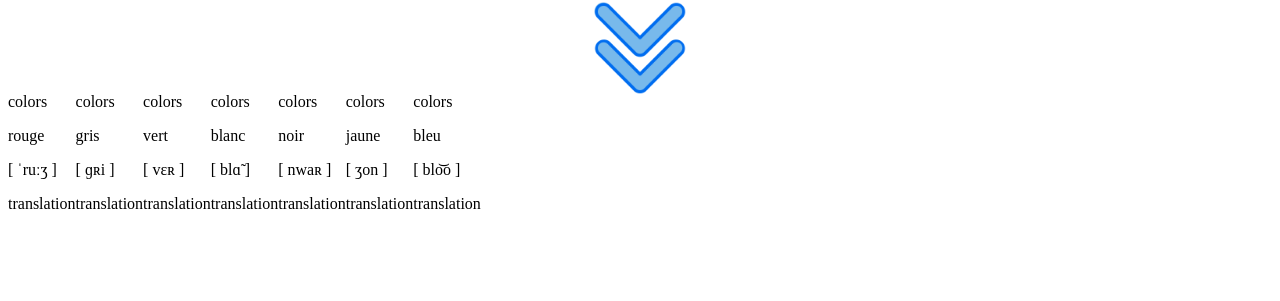
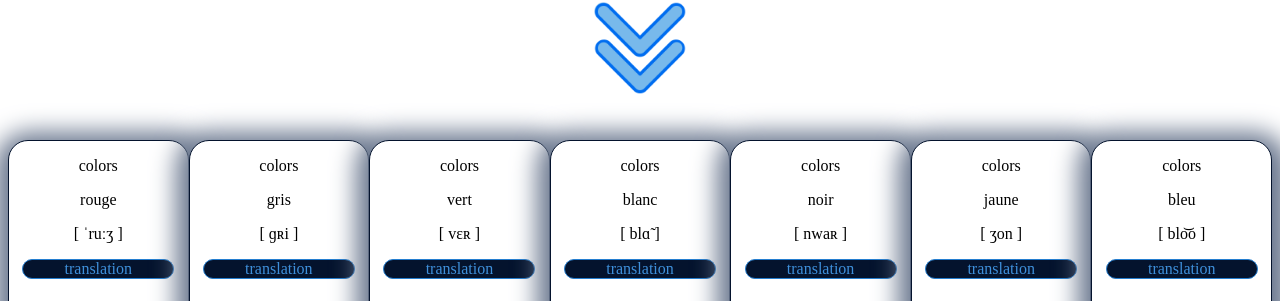
Before and after one commit to KateM3d/words, a React (Create React App) app in the folder words/: page / in a window 1280 px wide. Shown: the part 499-800 px from the top of the page. Built offline with nearby package versions, Linux system fonts and the light colour scheme.

Commit message:
added ternary rendering for translation button

```diff
--- a/words/src/components/Flashcard/Flashcard.jsx
+++ b/words/src/components/Flashcard/Flashcard.jsx
@@ -1,4 +1,4 @@
-import React from "react";
+import React, { useState } from "react";
 import "./Flashcard.scss";
 
 const words = [
@@ -54,14 +54,26 @@ const words = [
 ];
 
 function Card() {
+  const [showTranslation, setShowTranslation] = useState(false);
+
+  function handleTranslationClick() {
+    setShowTranslation(!showTranslation);
+  }
   return (
     <div className="containerCards">
       {words.map((word) => (
-        <div className="cardInner" key={word.id}>
-          <p>{word.category}</p>
-          <p>{word.french}</p>
-          <p>{word.transcription}</p>
-          <p>translation</p>
+        <div className="flashcardBody" key={word.id}>
+          <p className={`word ${word.category}`}>{word.category}</p>
+          <p className={`word ${word.french}`}>{word.french}</p>
+          <p className={`word ${word.transcription} `}>{word.transcription}</p>
+          <p
+            className={`word ${word.french} ${
+              !showTranslation && "translationBtn"
+            }`}
+            onClick={handleTranslationClick}
+          >
+            {!showTranslation ? "translation" : `${word.english}`}
+          </p>
         </div>
       ))}
     </div>
```
